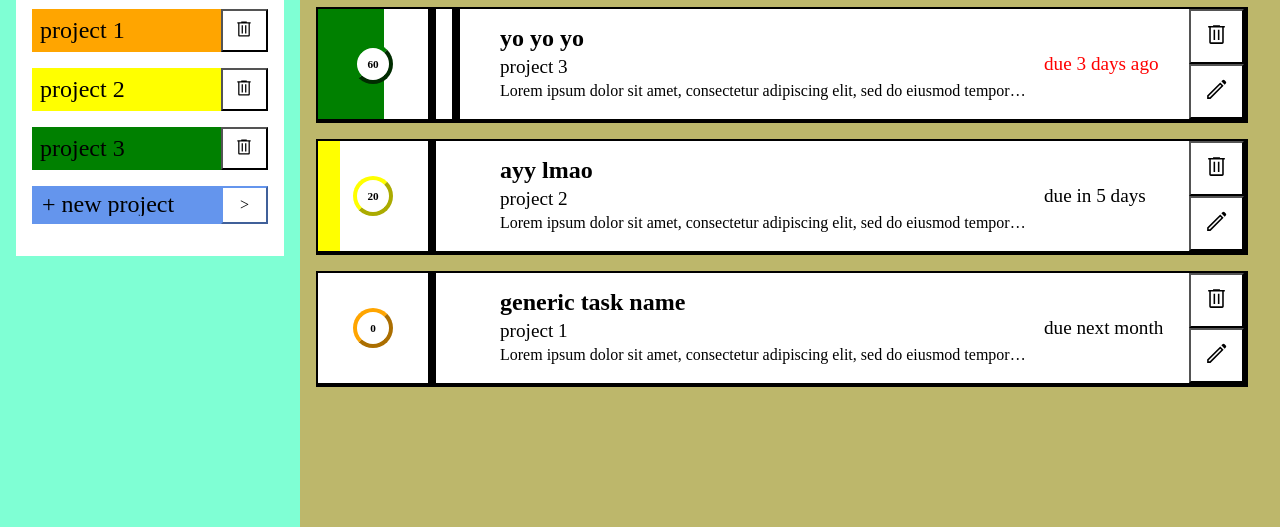
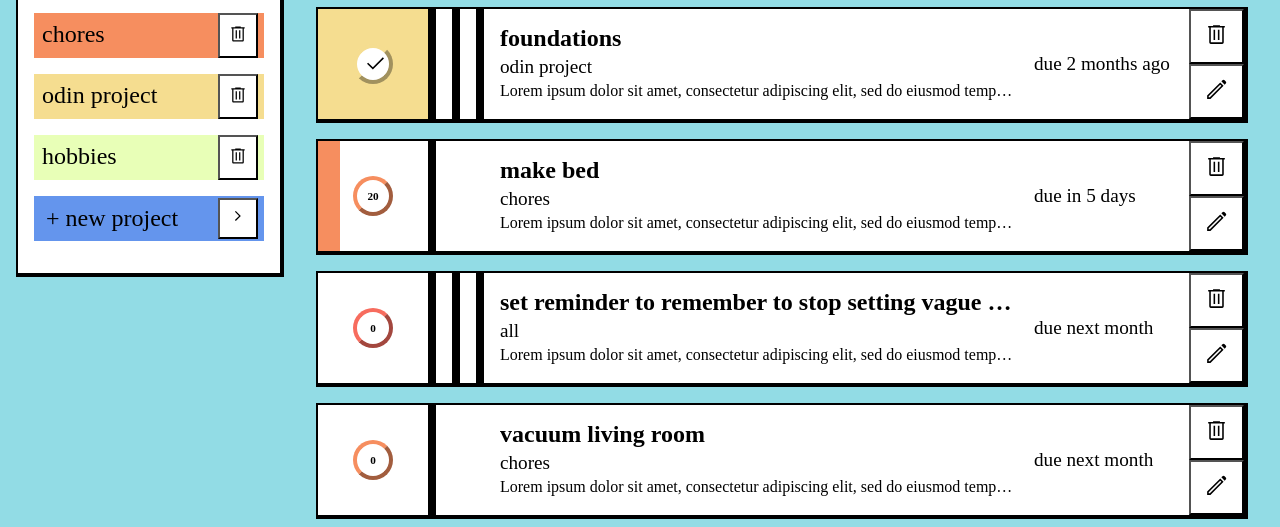
Before and after one commit to rosnbro/todo-list, a website built with webpack: page dist/index.html in a window 1280 px wide. Shown: the part 273-800 px from the top of the page. Built offline with nearby package versions, Linux system fonts and the light colour scheme.

Commit message:
edit final style and change placeholder tasks and projects

```diff
--- a/src/index.js
+++ b/src/index.js
@@ -3,6 +3,7 @@ import renderNav from './renderNav';
 import renderTasks from './renderTasks';
 import taskForm from './taskForm';
 import Sort from './sort.svg';
+import Chevron from './chevron.svg';
 import { isValid } from 'date-fns';
 import './style.css';
 //if using local storage try using object.assign to add object methods
@@ -11,10 +12,12 @@ let projects = [];
 let projectIndex = 0;
 let tasks = [];
 let taskIndex = 0;
-let projectPalette = ['red', 'orange', 'yellow', 'green', 'blue', 'indigo', 'violet'];
+let projectPalette = ['#F76C5E', '#F68E5F', '#F5DD90', '#E8FFB7', '#48E5C2', '#50C5B7', /*'#69DDFF',*/ '#6495ED', '#D4C1EC', '#EC91D8', '#D66BA0'];
 var sortCriteria = 'dueDate';
 let sortIcon = new Image();
 sortIcon.src = Sort;
+let arrowIcon = new Image();
+arrowIcon.src = Chevron;
 
 class project {
     constructor(name, selected, color) {
@@ -88,10 +91,10 @@ function newProjects() {
         }
     });
 
-    projectInputButton.textContent = '>';
     projectInputButton.id = 'projectInputButton';
     projectInputButton.addEventListener('click', () => addProjects(projectInput));
 
+    projectInputButton.appendChild(arrowIcon);
     newProject.appendChild(projectInput);
     newProject.appendChild(projectInputButton);
 }
@@ -318,21 +321,27 @@ function formData(form, taskIndex) {
 }
 
 function defaults() {
-    let proj1 = new project('project 1', true, projectPalette[projectIndex++]);
-    let proj2 = new project('project 2', true, projectPalette[projectIndex++]);
-    let proj3 = new project('project 3', true, projectPalette[projectIndex++]);
+    let proj1 = new project('chores', true, projectPalette[projectIndex++]);
+    let proj2 = new project('odin project', true, projectPalette[projectIndex++]);
+    let proj3 = new project('hobbies', true, projectPalette[projectIndex++]);
     projects.push(proj1);
     projects.push(proj2);
     projects.push(proj3);
     let description = 'Lorem ipsum dolor sit amet, consectetur adipiscing elit, sed do eiusmod tempor incididunt ut labore et dolore magna aliqua. Ut enim ad minim veniam, quis nostrud exercitation ullamco laboris nisi ut aliquip ex ea commodo consequat.';
-    let tsk1 = new task(0, 'low', 'generic task name', 'project 1', description, new Date('2022-09-21T00:00:00'), taskIndex++);
-    let tsk2 = new task(20, 'low', 'ayy lmao', 'project 2', description, new Date('2022-08-20T00:00:00'), taskIndex++);
-    let tsk3 = new task(60, 'med', 'yo yo yo', 'project 3', description, new Date('2022-08-12T00:00:00'), taskIndex++);
-    let tsk4 = new task(100, 'high', 'boiiiii', 'all', description, new Date('2022-08-11T00:00:00'), taskIndex++);
+    let tsk1 = new task(0, 'low', 'vacuum living room', 'chores', description, new Date('2022-09-21T00:00:00'), taskIndex++);
+    let tsk2 = new task(20, 'low', 'make bed', 'chores', description, new Date('2022-08-20T00:00:00'), taskIndex++);
+    let tsk3 = new task(60, 'med', 'learn new piano piece', 'hobbies', description, new Date('2022-10-04T00:00:00'), taskIndex++);
+    let tsk4 = new task(0, 'high', 'set reminder to remember to stop setting vague reminders', 'all', description, new Date('2022-09-16T00:00:00'), taskIndex++);
+    let tsk5 = new task(100, 'high', 'boiiiii', 'all', description, new Date('2022-06-09T00:00:00'), taskIndex++);
+    let tsk6 = new task(100, 'high', 'foundations', 'odin project', description, new Date('2022-06-11T00:00:00'), taskIndex++);
+    let tsk7 = new task(33, 'high', 'full stack js', 'odin project', description, new Date('2022-12-25T00:00:00'), taskIndex++);
     tasks.push(tsk1);
     tasks.push(tsk2);
     tasks.push(tsk3);
     tasks.push(tsk4);
+    tasks.push(tsk5);
+    tasks.push(tsk6);
+    tasks.push(tsk7);
 }
 
 defaults();
--- a/src/renderTasks.js
+++ b/src/renderTasks.js
@@ -154,8 +154,12 @@ function renderTasks(wrapper, tasks, projects) {
                         dateNums.textContent = date;
 
                         if (isPast(task[prop])) {
-                            dateText.style.color = 'red';
-                            dateNums.style.color = 'red';
+                            if (task.progress == 100) {
+
+                            } else {
+                                dateText.style.color = 'red';
+                                dateNums.style.color = 'red';
+                            }
                         };
 
                         if  (year == today.getUTCFullYear()
@@ -180,6 +184,8 @@ function renderTasks(wrapper, tasks, projects) {
 
         function expand() {
             taskContent.classList.toggle('expanded');
+            title.classList.toggle('fullDescription');
+            project.classList.toggle('fullDescription');
             description.classList.toggle('fullDescription');
 
             if (dueDate.childNodes.length > 1) {
--- a/src/style.css
+++ b/src/style.css
@@ -3,16 +3,16 @@
     --std-spacing-double: 32px;
     --std-spacing-half: 8px;
     --font-family: 'Times New Roman', Times, serif;
-    --bg-color-sidebar: aquamarine;
     --bg-color-menu: white;
     --bg-color-project: cornflowerblue;
-    --bg-color-main: darkkhaki;
+    --bg-color-sidebar: #92DCE5;
+    --bg-color-main: #92DCE5;
     --bg-color-task: white;
     --bg-color-progress: darkred;
     --bg-color-form: antiquewhite;
     --color-priority: black;
     --border-color: black;
-    --delete-hover-color: red;
+    --delete-hover-color: #D81159;
     --font-color-project: black;
 }
 
@@ -31,7 +31,7 @@ body {
     grid-area: sidebar;
     display: flex;
     flex-direction: column;
-    height: 100%;
+    height: 100vh;
     width: 100%;
     background-color: var(--bg-color-sidebar);
 }
@@ -46,7 +46,11 @@ body {
 #projectContainer {
     margin: var(--std-spacing);
     padding: var(--std-spacing);
+    max-height: calc(100% - 116px);
     background-color: var(--bg-color-menu);
+    border: solid 2px var(--border-color);
+    border-width: 2px 4px 4px 2px;
+    overflow: scroll;
 }
 
 #projectTitle {
@@ -59,11 +63,19 @@ body {
     display: grid;
     grid-template-columns: 80% 20%;
     grid-template-rows: 100%;
-    height: auto;
+    height: 45px;
     margin: var(--std-spacing) 0;
     font-size: 1.5rem;
     background-color: var(--bg-color-project);
     cursor: pointer;
+}
+
+#newProject {
+    margin-top: 0;
+}
+
+#projectMenu {
+    overflow: scroll;
 }
 
 .projectName {
@@ -71,7 +83,8 @@ body {
 }
 
 .projectDeleteButton {
-    background-color: white;
+    width: 40px;
+    background-color: var(--bg-color-task);
 }
 
 .projectDeleteButton img {
@@ -84,8 +97,11 @@ body {
 }
 
 #projectInput {
-    margin: var(--std-spacing-half);
     border: none;
+    margin-top: 4px;
+    margin-left: 4px;
+    padding-left: var(--std-spacing-half);
+    height: 35px;
     font-size: 1.3rem;
     font-family: var(--font-family);
     background-color: var(--bg-color-project);
@@ -98,10 +114,15 @@ body {
 }
 
 #projectInputButton {
-    height: 100%;
+    height: 90%;
+    width: 40px;
     font-size: 1rem;
-    border-color: var(--bg-color-project);
-    background-color: white;
+    background-color: var(--bg-color-task);
+    margin: 2px 0;
+}
+
+#projectInputButton img {
+    height: 20px;
 }
 
 main {
@@ -123,7 +144,6 @@ header {
     'sort newTask'
     'child child';
     grid-template-columns: 112px 1fr;
-    /*grid-template-rows: calc(110px + var(--std-spacing) + 6px) 1fr;*/
     column-gap: 0;
     row-gap: 0;
 }
@@ -176,6 +196,7 @@ header {
     margin: var(--std-spacing);
     padding: var(--std-spacing-half);
     font-size: 1rem;
+    font-weight: bold;
     background-color: var(--bg-color-task);
 }
 
@@ -383,18 +404,25 @@ textarea {
     flex-direction: column;
     margin-left: calc(110px + 3.5 * var(--std-spacing));
     padding: var(--std-spacing);
-    width: calc(100% - 310px - 5.5 * var(--std-spacing));
+    width: calc(100% - 320px - 5.5 * var(--std-spacing));
     cursor: pointer;
 }
 
 .taskTitle {
+    width: 100%;
     font-size: 1.5rem;
     font-weight: bold;
+    white-space: nowrap;
+    text-overflow: ellipsis;
+    overflow: hidden;
 }
 
 .taskProject {
     margin-top: calc(0.5 * var(--std-spacing-half));
     font-size: 1.2rem;
+    white-space: nowrap;
+    text-overflow: ellipsis;
+    overflow: hidden;
 }
 
 .taskDescription {
@@ -407,14 +435,13 @@ textarea {
 
 .fullDescription {
     white-space: normal;
-    text-overflow: scroll;
 }
 
 .rightContainer {
     position: absolute;
     right: 0;
     height: 100%;
-    width: 200px;
+    width: 210px;
     display: grid;
     column-gap: var(--std-spacing-half);
     grid-template-areas:
```
Also changed, not shown: dist/b27c783b409fb1613644.svg (added), dist/main.js, src/chevron.svg (added).
